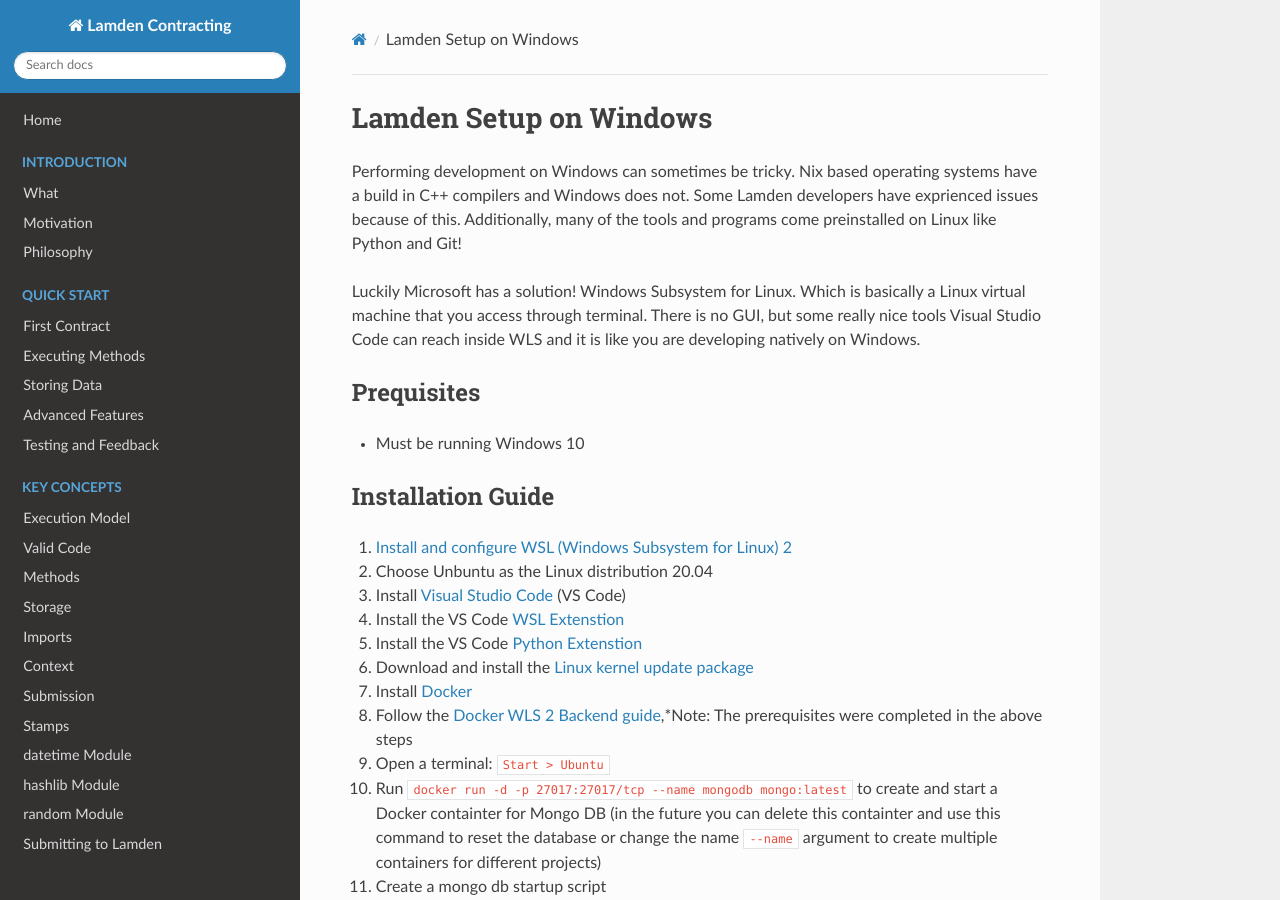
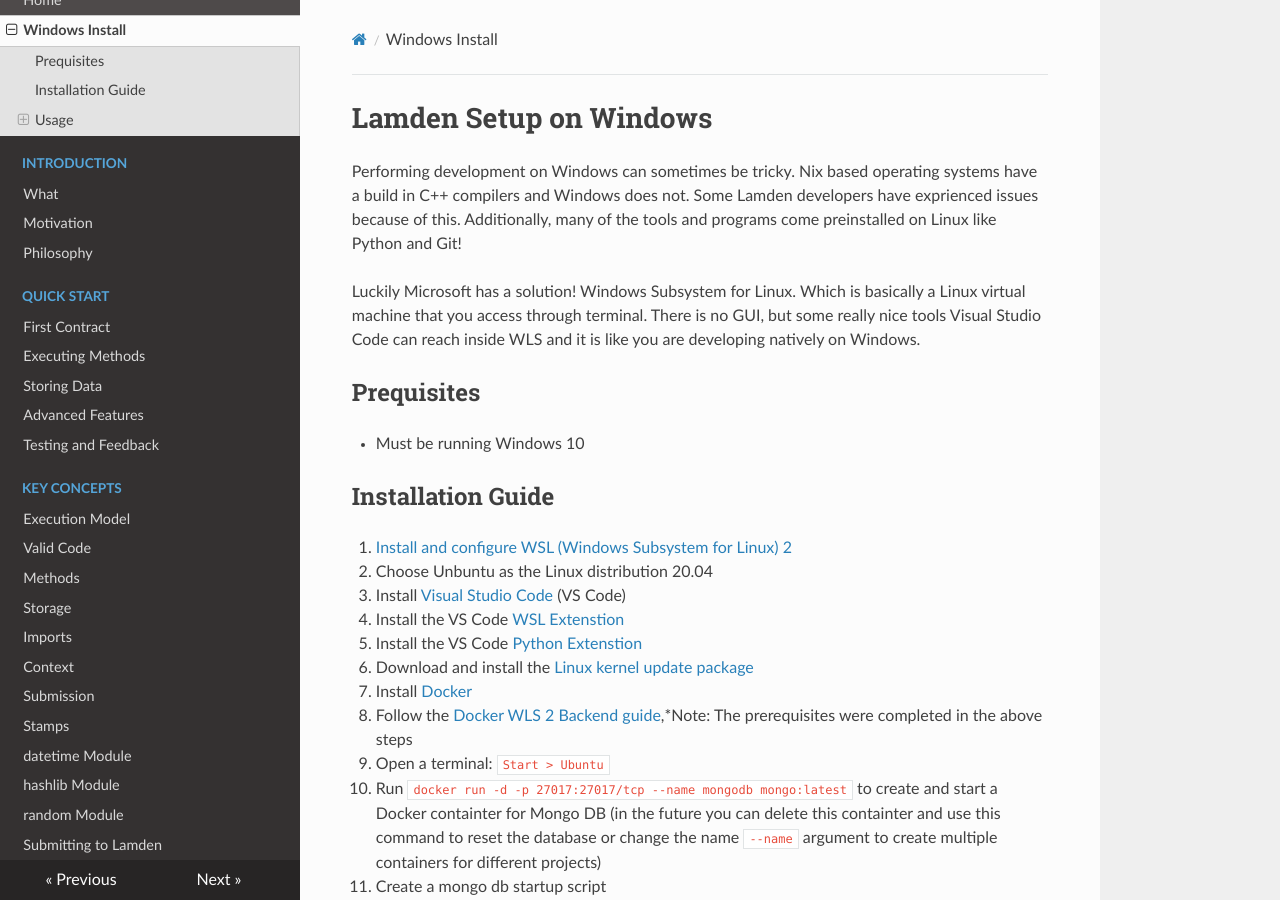
Before and after one commit to Lamden/contracting-docs, an MkDocs documentation site: the page built from docs/windows.md, in a window 1280 px wide and 900 px high. Built offline with MkDocs 1.6.1, drawn with Linux system fonts in a browser that asks for light colours; nearby versions of some CDN libraries.

Commit message:
Update mkdocs.yml

```diff
--- a/mkdocs.yml
+++ b/mkdocs.yml
@@ -2,6 +2,7 @@ site_name: Lamden Contracting
 theme: readthedocs
 nav:
     - Home: index.md
+    - Windows Install: windows.md
 
     - Introduction:
       - What: intro/intro.md
```
